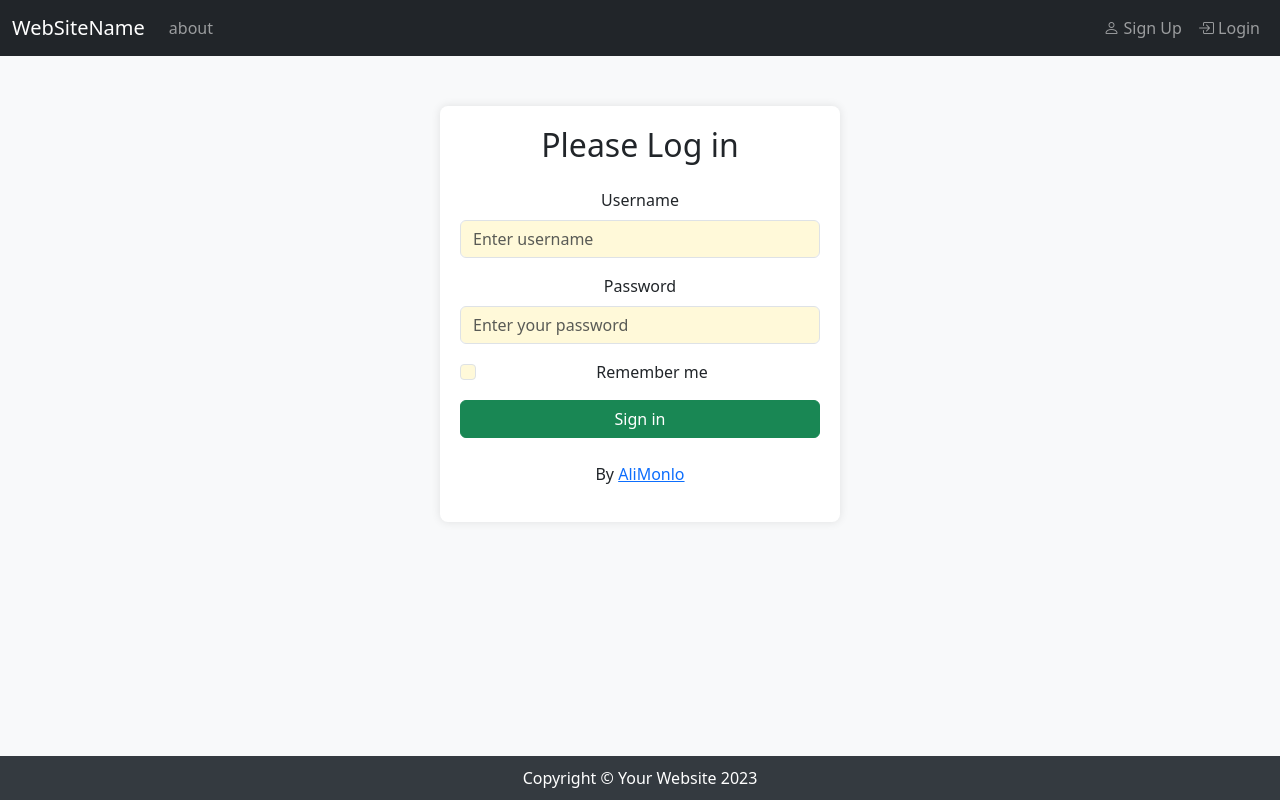
After one commit to alimalek80/django-user-authentication, a Django app: page /login/ in a window 1280 px wide. The commit adds this page. Run offline with Django 5.2, Linux system fonts and the light colour scheme.

```diff
--- a/static/css/styles.css
+++ b/static/css/styles.css
@@ -24,3 +24,32 @@ body {
     background-color: #343a40;
     color: white;
 }
+@keyframes slideInRight {
+    from {
+        transform: translateX(100%);
+        opacity: 0;
+    }
+    to {
+        transform: translateX(0);
+        opacity: 1;
+    }
+}
+
+@keyframes slideOutLeft {
+    from {
+        transform: translateX(0);
+        opacity: 1;
+    }
+    to {
+        transform: translateX(-100%);
+        opacity: 0;
+    }
+}
+
+.alert {
+    animation: slideInRight 1s ease-out;
+}
+
+.alert.slide-out {
+    animation: slideOutLeft 1s ease-in forwards;
+}
--- a/templates/base.html
+++ b/templates/base.html
@@ -15,6 +15,16 @@
     <!-- Include Navbar -->
     {% include 'navbar.html' %}
 
+    <!-- Messages -->
+    {% if messages %}
+        	{% for message in messages %}
+        		<div class="alert alert-{{ message.tags }} alert-dismissible fade show" role="alert">
+                    <strong>{{ message }}</strong>
+                    <button type="button" class="btn-close" data-bs-dismiss="alert" aria-label="Close"></button>
+                </div>
+        	{% endfor %}
+    {% endif %}
+
     <!-- Page Content -->
     <div class="container mt-5">
         {% block content %}
@@ -26,7 +36,27 @@
         Copyright © Your Website 2023
     </div>
 
+    <script>
+    // Select all alert elements
+    const alerts = document.querySelectorAll('.alert');
+
+    // Loop through each alert and set a timeout to trigger slide-out animation
+    alerts.forEach(function(alert) {
+        setTimeout(function() {
+            // Add the slide-out class to trigger the animation
+            alert.classList.add('slide-out');
+
+            // Remove the alert from the DOM after the animation completes
+            setTimeout(() => alert.remove(), 1000); // Match this with the animation duration (1s)
+        }, 5000); // 5000ms = 5 seconds before starting the slide-out
+    });
+</script>
+
+
+
+
     <!-- Bootstrap JS (Optional) -->
     <script src="https://cdn.jsdelivr.net/npm/bootstrap@5.3.0/dist/js/bootstrap.bundle.min.js"></script>
+    <link rel="stylesheet" href="https://cdnjs.cloudflare.com/ajax/libs/bootstrap-icons/1.8.3/font/bootstrap-icons.min.css">
 </body>
 </html>
--- a/templates/navbar.html
+++ b/templates/navbar.html
@@ -1,9 +1,31 @@
-<nav class="navbar navbar-dark bg-dark">
-    <div class="container-fluid">
-        <a class="navbar-brand" href="#">USER Authentication</a>
-        <div class="d-flex">
-            <a href="#" class="nav-link text-light">Sign Up</a>
-            <a href="#" class="nav-link text-light">Login</a>
+<nav class="navbar navbar-expand-lg navbar-dark bg-dark">
+        <div class="container-fluid">
+            <a class="navbar-brand" href="#">WebSiteName</a>
+            <button class="navbar-toggler" type="button" data-bs-toggle="collapse" data-bs-target="#navbarNav" aria-controls="navbarNav" aria-expanded="false" aria-label="Toggle navigation">
+                <span class="navbar-toggler-icon"></span>
+            </button>
+            <div class="collapse navbar-collapse" id="navbarNav">
+                <ul class="navbar-nav me-auto mb-2 mb-lg-0">
+                    <li class="nav-item">
+                        <a class="nav-link" aria-current="page" href="#">about</a>
+                    </li>
+
+                </ul>
+                <ul class="navbar-nav ms-auto">
+                    {% if user.is_authenticated %}
+                    	<li class="nav-item">
+                            <a class="nav-link" href="{% url 'logout' %}"><i class="bi bi-person"></i> Logout</a>
+                        </li>
+                    {% else %}
+                        <li class="nav-item">
+                            <a class="nav-link" href="#"><i class="bi bi-person"></i> Sign Up</a>
+                        </li>
+                        <li class="nav-item">
+                            <a class="nav-link" href="{% url 'login' %}"><i class="bi bi-box-arrow-in-right"></i> Login</a>
+                        </li>
+                    {% endif %}
+
+                </ul>
+            </div>
         </div>
-    </div>
-</nav>
+    </nav>
--- /dev/null
+++ b/users/templates/users/login.html
@@ -0,0 +1,26 @@
+{% extends 'base.html' %}
+
+{% block title %}Login{% endblock %}
+
+{% block content %}
+<div class="login-container text-center">
+    <h2 class="mb-4">Please Log in</h2>
+    <form method="POST" action="{% url 'login' %}">
+        {% csrf_token %}
+        <div class="mb-3">
+            <label for="username" class="form-label">Username</label>
+            <input type="text" class="form-control" id="username" name="username" placeholder="Enter username">
+        </div>
+        <div class="mb-3">
+            <label for="password" class="form-label">Password</label>
+            <input type="password" class="form-control" id="password" name="password" placeholder="Enter your password">
+        </div>
+        <div class="mb-3 form-check">
+            <input type="checkbox" class="form-check-input" id="rememberMe" name="rememberMe">
+            <label class="form-check-label" for="rememberMe">Remember me</label>
+        </div>
+        <button type="submit" class="btn btn-success w-100">Sign in</button>
+    </form>
+    <p class="mt-4">By <a href="#">AliMonlo</a></p>
+</div>
+{% endblock %}
--- a/users/urls.py
+++ b/users/urls.py
@@ -3,4 +3,6 @@ from . import views
 
 urlpatterns = [
     path('', views.home, name='home'),
+    path('login/', views.login_user, name='login'),
+    path('logout/', views.logout_user, name='logout'),
 ]
--- a/users/views.py
+++ b/users/views.py
@@ -1,5 +1,29 @@
 from django.shortcuts import render, redirect
+from django.contrib.auth import authenticate, login, logout
+from django.contrib import messages
 
 
 def home(request):
     return render(request, 'users/home.html', {})
+
+
+def login_user(request):
+    if request.method == "POST":
+        username = request.POST['username']
+        password = request.POST['password']
+        user = authenticate(request, username=username, password=password)
+        if user is not None:
+            login(request, user)
+            messages.success(request, "You successfully logged in. Hello ...")
+            return redirect('home')
+        else:
+            messages.warning(request, "Wrong username / password. try again")
+            return redirect('login')
+    else:
+        return render(request, 'users/login.html', {})
+
+
+def logout_user(request):
+    logout(request)
+    messages.success(request, "You have been logged out! Bye...")
+    return redirect('home')
```
Also changed, not shown: users/templates/users/home.html (+1 -17 lines), db.sqlite3.
